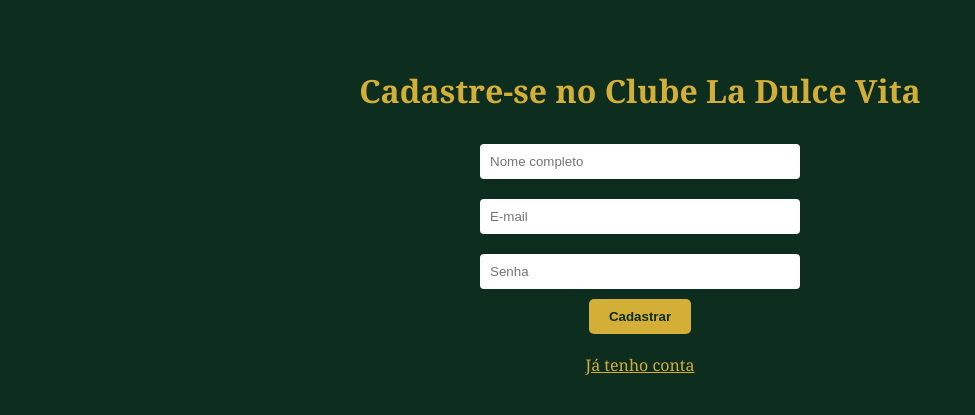
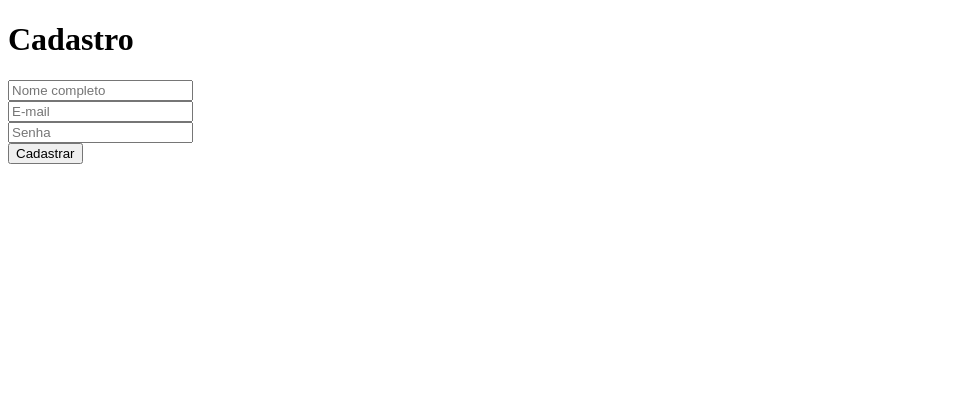
Before and after one commit to ladulcevitaconfeitaria/Ladulcevita, a Flask app: template templates/cadastro.html in a window 1280 px wide. Shown: the top 415 px of the page, without its empty margins (0-975 px from the left). Run offline with Flask 3, Linux system fonts and the light colour scheme; the template is opened without the code that fills it, so the values that code supplies are empty; parts of the project's set-up code (start-up, migrations or seed data) failed here and were passed over.

Commit message:
Update cadastro.html

```diff
--- a/templates/cadastro.html
+++ b/templates/cadastro.html
@@ -1,49 +1,16 @@
-  <!DOCTYPE html>
+<!DOCTYPE html>
 <html lang="pt-BR">
 <head>
   <meta charset="UTF-8">
-  <title>Cadastro - La Dulce Vita</title>
-  <style>
-    body {
-      background-color: #0d2d1e;
-      color: #d4af37;
-      font-family: 'Georgia', serif;
-      text-align: center;
-      padding: 40px 20px;
-    }
-    input {
-      padding: 10px;
-      margin: 10px;
-      border: none;
-      border-radius: 4px;
-      width: 80%;
-      max-width: 300px;
-    }
-    button {
-      padding: 10px 20px;
-      background-color: #d4af37;
-      color: #0d2d1e;
-      font-weight: bold;
-      border: none;
-      border-radius: 5px;
-      cursor: pointer;
-    }
-    a {
-      color: #d4af37;
-      text-decoration: underline;
-      display: block;
-      margin-top: 20px;
-    }
-  </style>
+  <title>Cadastro</title>
 </head>
 <body>
-  <h1>Cadastre-se no Clube La Dulce Vita</h1>
+  <h1>Cadastro</h1>
   <form method="post">
     <input type="text" name="nome" placeholder="Nome completo" required><br>
     <input type="email" name="email" placeholder="E-mail" required><br>
     <input type="password" name="senha" placeholder="Senha" required><br>
     <button type="submit">Cadastrar</button>
   </form>
-  <a href="/login">Já tenho conta</a>
 </body>
 </html>
```
